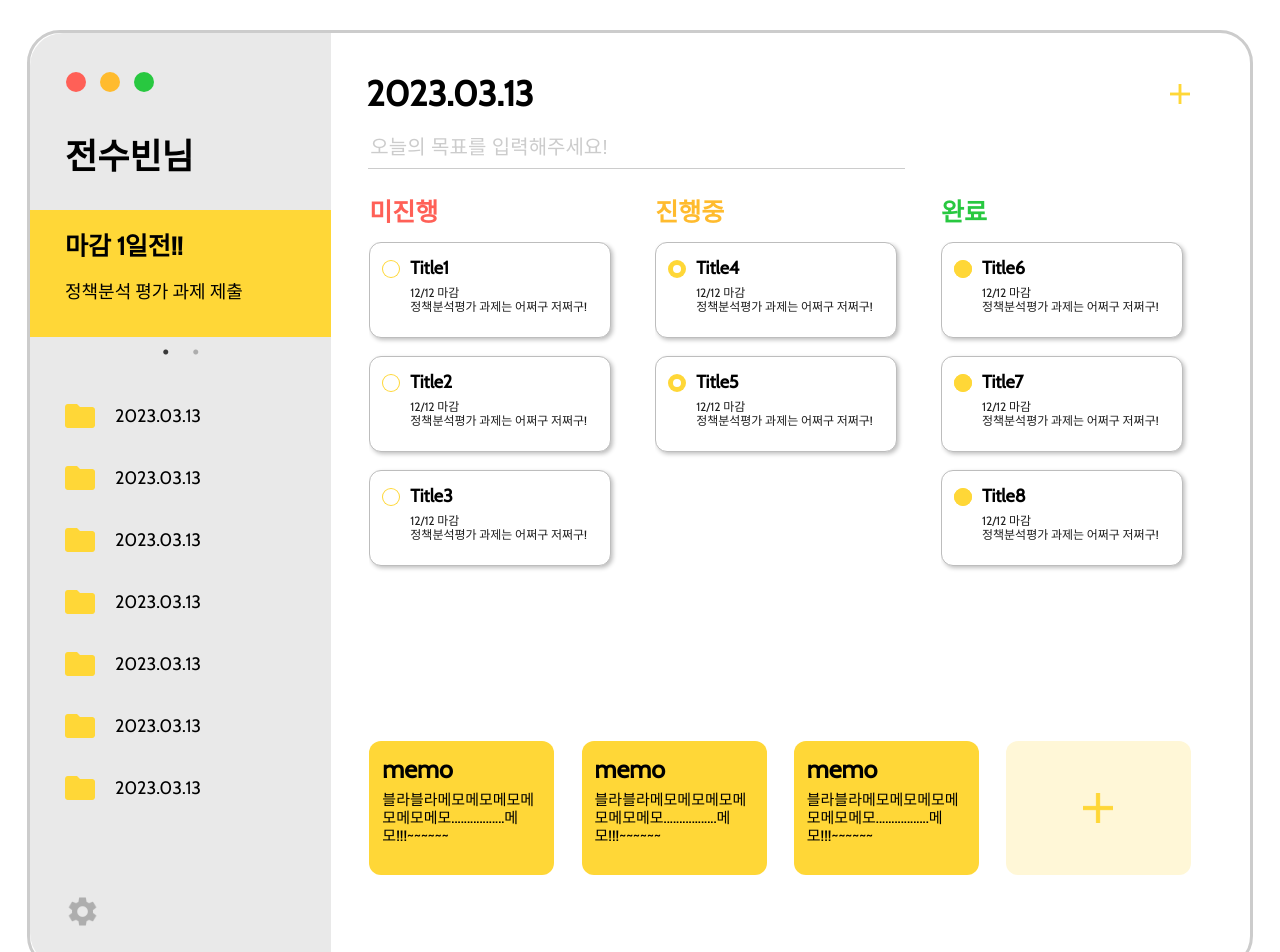
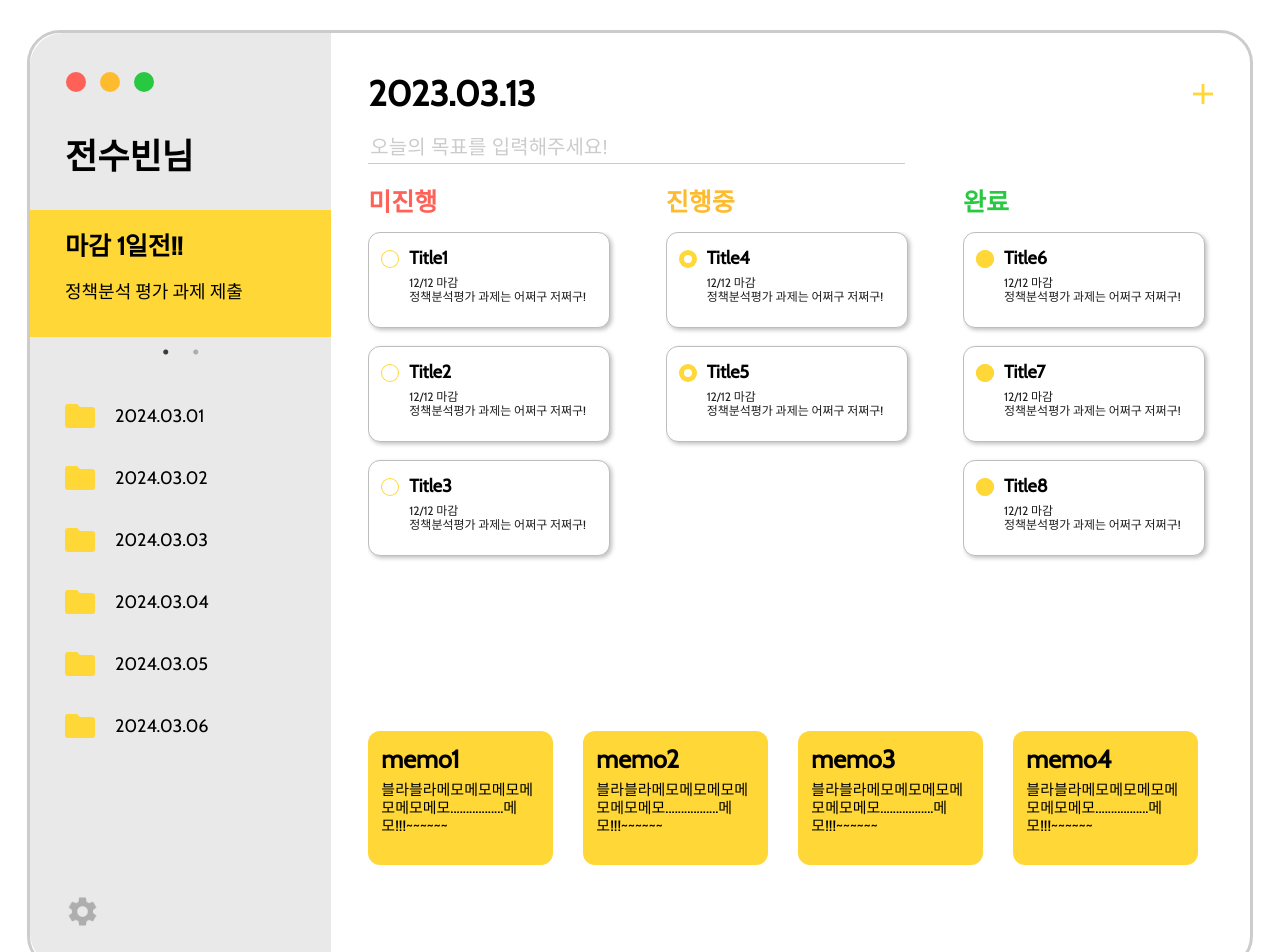
Before and after one commit to SoobinJ/Todo-List, a React (Create React App) app: page / in a window 1280 px wide. Shown: the top 952 px of the page. Built offline with nearby package versions, Linux system fonts and the light colour scheme; the HTML template or start-up script is replaced by a standard one.

Commit message:
Refactor: 더미테이터 네이밍 수정 및 함수 밖 선언, 반복 컴포넌트 map 처리 및 메모 컴포넌트 수정 #1

```diff
--- a/src/components/home/Memo.js
+++ b/src/components/home/Memo.js
@@ -1,15 +1,11 @@
 import React from 'react';
 import { MemoLayout } from './MemoStyledComponents';
 
-function Memo() {
+function Memo({ title, content }) {
   return (
     <MemoLayout>
-      <div id="contentContainer">
-        <div id="memoTitle">memo</div>
-        <div id="memoContent">
-          블라블라메모메모메모메모메모메모.................메모!!!~~~~~~
-        </div>
-      </div>
+      <div id="memoTitle">{title}</div>
+      <div id="memoContent">{content}</div>
     </MemoLayout>
   );
 }
--- a/src/components/home/MemoStyledComponents.js
+++ b/src/components/home/MemoStyledComponents.js
@@ -11,10 +11,10 @@ export const MemoLayout = styled.div`
   justify-content: ${(props) =>
     props.state === 'plus' ? 'center' : 'flex-start'};
   border-radius: 1.2rem;
-  align-items: center;
-  #contentContainer {
-    margin: 1.3rem;
-  }
+  padding: 1.3rem;
+  box-sizing: border-box;
+  white-space: normal;
+
   #memoTitle {
     font-weight: 700;
     font-size: 2.5rem;
@@ -24,9 +24,18 @@ export const MemoLayout = styled.div`
   #memoContent {
     font-weight: 400;
     font-size: 1.5rem;
+    width: 15.9rem;
     line-height: 1.8rem;
   }
-  img {
-    width: 3rem;
+
+  .plusMemoBox {
+    width: 15.9rem;
+    display: flex;
+    align-items: center;
+    justify-content: center;
+
+    img {
+      width: 3rem;
+    }
   }
 `;
--- a/src/pages/home/Home.js
+++ b/src/pages/home/Home.js
@@ -31,16 +31,15 @@ import {
   myPageModalOnAction,
 } from '../../store/actions/modal';
 
-function Home() {
-  const navigate = useNavigate();
-  const [goal, setGoal] = useState('');
-  const dispath = useDispatch();
-  const handleMyPageModal = () => {
-    dispath(myPageModalOnAction());
+const SLIDER_SETTING = {
+  dots: true,
+  infinite: true,
+  slideToShow: 1,
+  slideToScroll: 1,
+  draggable: true,
 };
 
-  // 임시 데이터
-  const [items, setItems] = useState({
+const CARD_ITEM = {
   ready: [
     {
       id: '1',
@@ -79,7 +78,73 @@ function Home() {
       title: 'Title8',
     },
   ],
-  });
+};
+
+const DATE_FOLER_ITEM = [
+  {
+    id: 1,
+    date: '2024.03.01',
+  },
+  {
+    id: 2,
+    date: '2024.03.02',
+  },
+  {
+    id: 3,
+    date: '2024.03.03',
+  },
+  {
+    id: 4,
+    date: '2024.03.04',
+  },
+  {
+    id: 5,
+    date: '2024.03.05',
+  },
+  {
+    id: 6,
+    date: '2024.03.06',
+  },
+];
+
+const MEMO_ITEM = [
+  {
+    id: 1,
+    title: 'memo1',
+    content: '블라블라메모메모메모메모메모메모.................메모!!!~~~~~~',
+  },
+  {
+    id: 2,
+    title: 'memo2',
+    content: '블라블라메모메모메모메모메모메모.................메모!!!~~~~~~',
+  },
+  {
+    id: 3,
+    title: 'memo3',
+    content: '블라블라메모메모메모메모메모메모.................메모!!!~~~~~~',
+  },
+  {
+    id: 4,
+    title: 'memo4',
+    content: '블라블라메모메모메모메모메모메모.................메모!!!~~~~~~',
+  },
+  {
+    id: 4,
+    title: 'memo4',
+    content: '블라블라메모메모메모메모메모메모.................메모!!!~~~~~~',
+  },
+];
+
+function Home() {
+  const navigate = useNavigate();
+  const [goal, setGoal] = useState('');
+  const dispath = useDispatch();
+  const handleMyPageModal = () => {
+    dispath(myPageModalOnAction());
+  };
+
+  // 임시 데이터
+  const [items, setItems] = useState(CARD_ITEM);
 
   const onDragEnd = ({ source, destination }) => {
     if (!destination) return;
@@ -95,13 +160,6 @@ function Home() {
 
   const [enabled, setEnabled] = useState(false);
 
-  const setting = {
-    dots: true,
-    infinite: true,
-    slideToShow: 1,
-    slideToScroll: 1,
-    draggable: true,
-  };
   useEffect(() => {
     const animation = requestAnimationFrame(() => setEnabled(true));
 
@@ -114,6 +172,7 @@ function Home() {
   if (!enabled) {
     return null;
   }
+
   return (
     <HomeLayout>
       <LayoutLeft>
@@ -124,7 +183,7 @@ function Home() {
         </LayoutBtnContainer>
         <div id="userName">전수빈님</div>
         {/* eslint-disable-next-line react/jsx-props-no-spreading */}
-        <Slider {...setting}>
+        <Slider {...SLIDER_SETTING}>
           <DeadLineAlarm>
             <div id="deadlineTitle">마감 1일전!!</div>
             <div id="deadlineContent">정책분석 평가 과제 제출</div>
@@ -136,34 +195,14 @@ function Home() {
         </Slider>
         {/* map으로 돌리기 */}
         <DateFolderContainer>
-          <DateFolder>
+          {DATE_FOLER_ITEM.map((item) => {
+            return (
+              <DateFolder key={item.id}>
                 <img src={FolderImg} alt="folder" />
-            <div id="date">2023.03.13</div>
+                <div id="date">{item.date}</div>
               </DateFolder>
-          <DateFolder>
-            <img src={FolderImg} alt="folder" />
-            <div id="date">2023.03.13</div>
-          </DateFolder>
-          <DateFolder>
-            <img src={FolderImg} alt="folder" />
-            <div id="date">2023.03.13</div>
-          </DateFolder>
-          <DateFolder>
-            <img src={FolderImg} alt="folder" />
-            <div id="date">2023.03.13</div>
-          </DateFolder>
-          <DateFolder>
-            <img src={FolderImg} alt="folder" />
-            <div id="date">2023.03.13</div>
-          </DateFolder>
-          <DateFolder>
-            <img src={FolderImg} alt="folder" />
-            <div id="date">2023.03.13</div>
-          </DateFolder>
-          <DateFolder>
-            <img src={FolderImg} alt="folder" />
-            <div id="date">2023.03.13</div>
-          </DateFolder>
+            );
+          })}
         </DateFolderContainer>
         <img
           role="presentation"
@@ -259,9 +298,11 @@ function Home() {
           </CardContainer>
         </DragDropContext>
         <MemoContainer>
-          <Memo />
-          <Memo />
-          <Memo />
+          {MEMO_ITEM.map((item) => {
+            return (
+              <Memo key={item.id} title={item.title} content={item.content} />
+            );
+          })}
           <MemoPlus />
         </MemoContainer>
       </LayoutRight>
@@ -278,7 +319,9 @@ export function MemoPlus() {
   };
   return (
     <MemoLayout state="plus" onClick={handleMemoModal}>
+      <div className="plusMemoBox">
         <img src={PlusImg} alt="plus" />
+      </div>
     </MemoLayout>
   );
 }
--- a/src/pages/home/HomeStyledComponents.js
+++ b/src/pages/home/HomeStyledComponents.js
@@ -70,12 +70,13 @@ export const LayoutRight = styled.div`
   display: flex;
   width: 75.3%;
   flex-direction: column;
+  padding: 0 3.7rem;
+  box-sizing: border-box;
 `;
 export const TopContainer = styled.div`
   display: flex;
   align-items: center;
   margin-top: 3.9rem;
-  margin-left: 3.5rem;
   justify-content: space-between;
   #todayDate {
     font-weight: 700;
@@ -83,7 +84,6 @@ export const TopContainer = styled.div`
   }
   #todoPlus {
     width: 2rem;
-    margin-right: 6rem;
     cursor: pointer;
   }
 `;
@@ -95,7 +95,6 @@ export const GoalInputContainer = styled.div`
     border: none;
     height: 3rem;
     width: 53.5rem;
-    margin-left: 3.7rem;
     font-weight: 500;
     font-size: 2rem;
   }
@@ -107,7 +106,7 @@ export const GoalInputContainer = styled.div`
   }
   hr {
     width: 53.5rem;
-    margin-left: 3.7rem;
+    margin: 0;
     border: 1px solid #ccc;
     border-bottom: 0;
   }
@@ -115,8 +114,6 @@ export const GoalInputContainer = styled.div`
 export const CardContainer = styled.div`
   display: flex;
   height: 50rem;
-  margin-left: 3.8rem;
-  margin-right: 5.9rem;
   justify-content: space-between;
   .cardState {
     width: 25rem;
@@ -137,8 +134,9 @@ export const CardSection = styled.div`
 `;
 export const MemoContainer = styled.div`
   display: flex;
+  width: 100%;
   margin-top: 3.9rem;
-  margin-left: 3.8rem;
-  margin-right: 5.9rem;
-  justify-content: space-between;
+  gap: 3rem;
+  overflow: auto;
+  white-space: nowrap;
 `;
```
Lines whose indentation alone changed are shown as unchanged.
